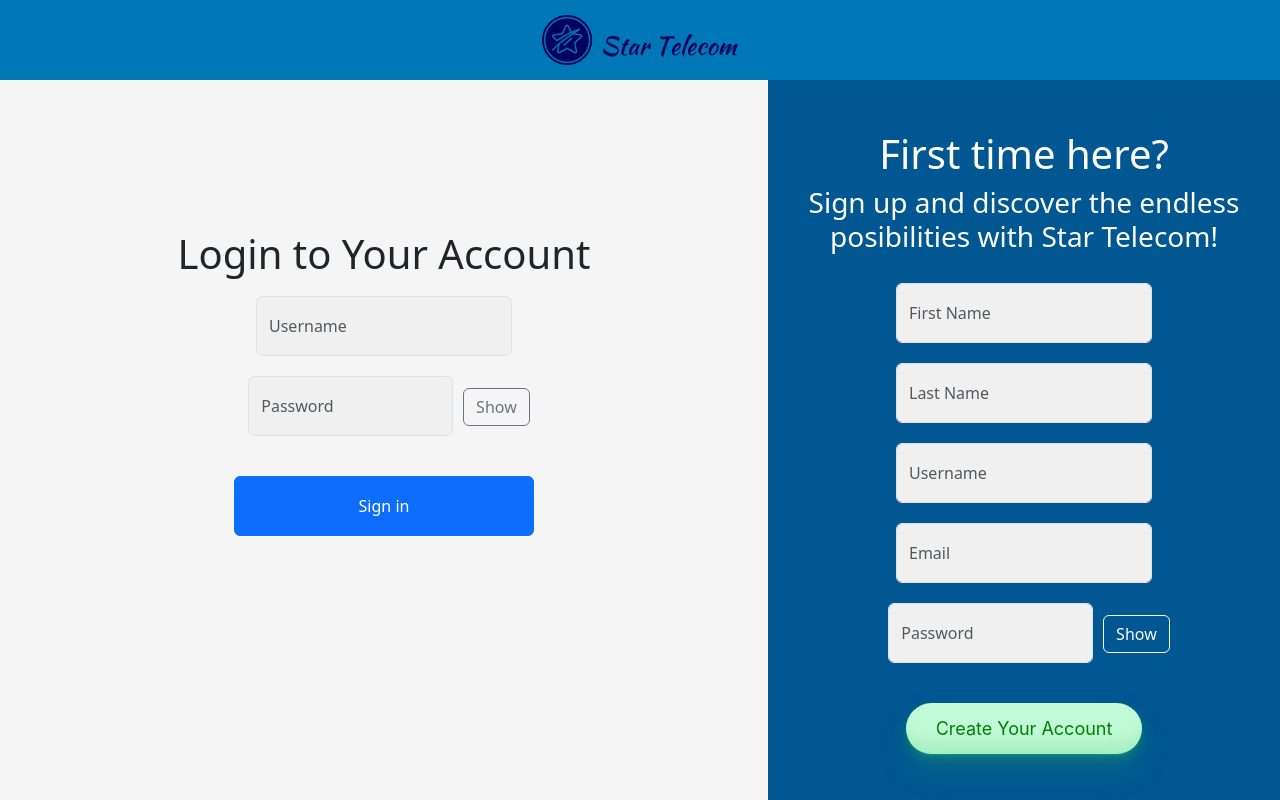
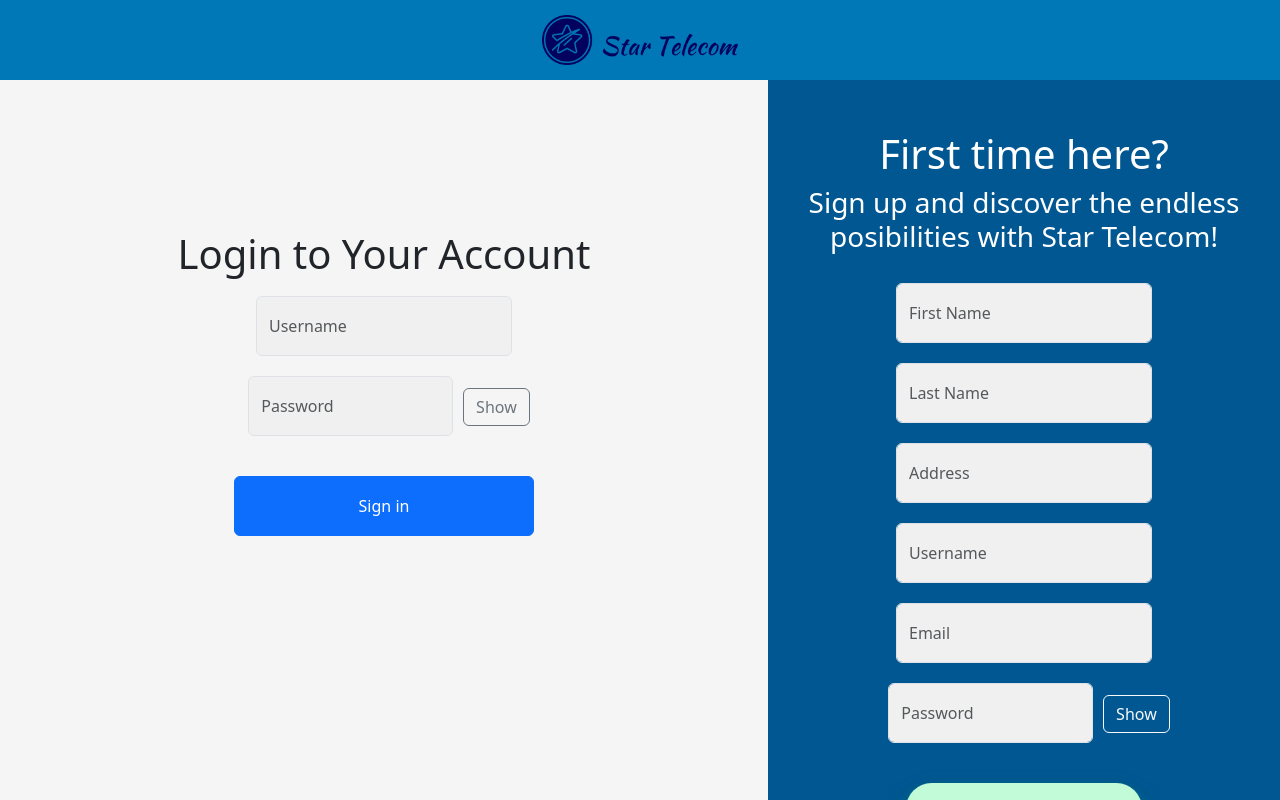
Before and after one commit to Irizaa/TelecomPortal, a React (Create React App) app: page /login in a window 1280 px wide. Built offline with nearby package versions, Linux system fonts and the light colour scheme.

Commit message:
add logic to login page

```diff
--- a/package.json
+++ b/package.json
@@ -10,6 +10,7 @@
     "@types/node": "^16.18.95",
     "@types/react": "^18.2.74",
     "@types/react-dom": "^18.2.24",
+    "axios": "^1.6.8",
     "bootstrap": "^5.3.3",
     "react": "^18.2.0",
     "react-dom": "^18.2.0",
--- a/src/Components/LoginForm/LoginForm.tsx
+++ b/src/Components/LoginForm/LoginForm.tsx
@@ -2,7 +2,11 @@
 import React, { useState } from "react";
 import "./../../../node_modules/bootstrap/dist/css/bootstrap.min.css"
 import "./LoginForm.css"
+import { AuthenticationLogin } from "../../Types/Types";
+import { loginUser } from "../../Services/AuthenticationServices";
 
+
+//TODO: ADD ERROR MESSAGES WHEN LOGIN FAILS
 const LoginForm = () => {
     const [username, setUsername] = useState("");
     const [password, setPassword] = useState("");
@@ -16,19 +20,23 @@ const LoginForm = () => {
         setPassword(e.target.value);
     };
 
-    const handleSubmit = (e: React.FormEvent<HTMLFormElement>) => {
-        e.preventDefault();
-        // form submission logic here
-    };
-
     const handleTogglePassword = () => {
         setShowPassword(!showPassword);
     };
+    const handleLogin = (e: React.MouseEvent<HTMLButtonElement>) => {
+        e.preventDefault();
+        const loginDetails: AuthenticationLogin = {
+            username: username,
+            password: password
+        }
+        console.log(loginDetails)
+        loginUser(loginDetails);
+    }
 
     return (
         <div className="left-container">
             <h1 id = 'login-text'> Login to Your Account</h1>
-            <form className = "main-form"onSubmit={handleSubmit}>
+            <form className = "main-form">
                 <div className="form-group">
                     <label htmlFor="username"></label>
                     <input
@@ -63,10 +71,9 @@ const LoginForm = () => {
                         </div>
                 </div>
                 <div className="button-container">
-                    <button className="btn btn-primary" type="submit">Sign in</button>
+                    <button className="btn btn-primary" onClick={handleLogin}>Sign in</button>
                 </div>
             </form>
-
         </div>
     );
 };
--- a/src/Components/RegisterForm/RegisterForm.tsx
+++ b/src/Components/RegisterForm/RegisterForm.tsx
@@ -1,5 +1,7 @@
 import React, { useState } from "react";
 import "./RegisterForm.css";
+import { AuthenticationRegistration } from "../../Types/Types";
+import { registerUser } from "../../Services/AuthenticationServices";
 
 const RegisterForm = () => {
 
@@ -9,6 +11,7 @@ const RegisterForm = () => {
   const [password, setPassword] = useState("");
   const [email, setEmail] = useState("");
   const [showPassword, setShowPassword] = useState(false);
+  const [address, setAddress] = useState("")
 
   const handleFirstNameChange = (e: React.ChangeEvent<HTMLInputElement>) => {
         setFirstName(e.target.value);
@@ -27,10 +30,22 @@ const RegisterForm = () => {
   const handleEmailChange = (e: React.ChangeEvent<HTMLInputElement>) => {
       setEmail(e.target.value);
   }
+  const handleAddressChange = (e: React.ChangeEvent<HTMLInputElement>) => {
+      setAddress(e.target.value);
+  }
 
-  const handleSubmit = (e: React.FormEvent<HTMLFormElement>) => {
-      e.preventDefault();
-      // form submission logic here
+  const handleRegistration = () => {
+
+    const registrationDetails: AuthenticationRegistration = {
+      username: username,
+      password: password,
+      firstName: firstName,
+      lastName: lastName,
+      email: email,
+      address: address
+    }
+    console.log(registrationDetails)
+    registerUser(registrationDetails)
   };
 
   const handleTogglePassword = () => {
@@ -43,7 +58,7 @@ const RegisterForm = () => {
         <h1>First time here?</h1>
         <h3>Sign up and discover the endless posibilities with Star Telecom!</h3>
       </div>
-      <form onSubmit={handleSubmit}>
+      <form>
         <div className="form-group">
             <label htmlFor="firstName"></label>
             <input
@@ -64,6 +79,17 @@ const RegisterForm = () => {
                 value={lastName}
                 onChange={handleLastNameChange}
                 placeholder="Last Name"
+            />
+        </div>
+        <div className="form-group">
+            <label htmlFor="address"></label>
+            <input
+                className="form-control"
+                type="text"
+                id="address"
+                value={address}
+                onChange={handleAddressChange}
+                placeholder="Address"
             />
         </div>
           <div className="form-group">
@@ -111,7 +137,7 @@ const RegisterForm = () => {
                         </div>
                 </div>
             <div className="button-container">
-                    <button className="button-register" type="submit">Create Your Account</button>
+                    <button className="button-register" onClick={handleRegistration}>Create Your Account</button>
             </div>
         </form>
       </div>
--- /dev/null
+++ b/src/Pages/Dashboard/index.tsx
@@ -0,0 +1,2 @@
+import Dashboard from "./Dashboard";
+export default Dashboard;
--- a/src/Pages/Home/Home.tsx
+++ b/src/Pages/Home/Home.tsx
@@ -2,7 +2,6 @@ import React from 'react'
 import {useNavigate} from 'react-router'
 import './Home.css'
 import BGVideo from '../../Assets/StarVideo.mp4'
-import logo from '../../Assets/star-telecom.png'
 
 const Home = () => {
   const navigate = useNavigate()
--- /dev/null
+++ b/src/Services/AuthenticationServices.ts
@@ -0,0 +1,28 @@
+import axios from "axios";
+import { AuthenticationLogin, AuthenticationRegistration } from "../Types/Types";
+
+const http = axios.create({
+    baseURL: 'https://localhost:5001',
+    headers: {
+        'Content-type': 'application/json',
+    },
+});
+export const registerUser = async (registrationDetails: AuthenticationRegistration) => {
+    try {
+        const response = await http.post('/authentication', registrationDetails)
+        const responseData = response.data;
+        console.log(responseData);
+        // Handle the response
+    } catch (error) {
+        // Handle the error
+    }
+}
+export const loginUser = async (loginDetails: AuthenticationLogin) => {
+    try {
+        const response = await http.post('/authentication/login', loginDetails)
+        const responseData = response.data;
+        localStorage.setItem('token', responseData.token);
+    } catch (error) {
+        console.log(error); // Log the error message
+    }
+}
```
Also changed, not shown: src/Pages/Dashboard/Dashboard.tsx (added, +8 -0 lines), src/Types/Types.ts (+13 -1 lines), src/Pages/Dashboard/Dashboard.css (added), 1 other file (tests, documents, lock files or other folders).
